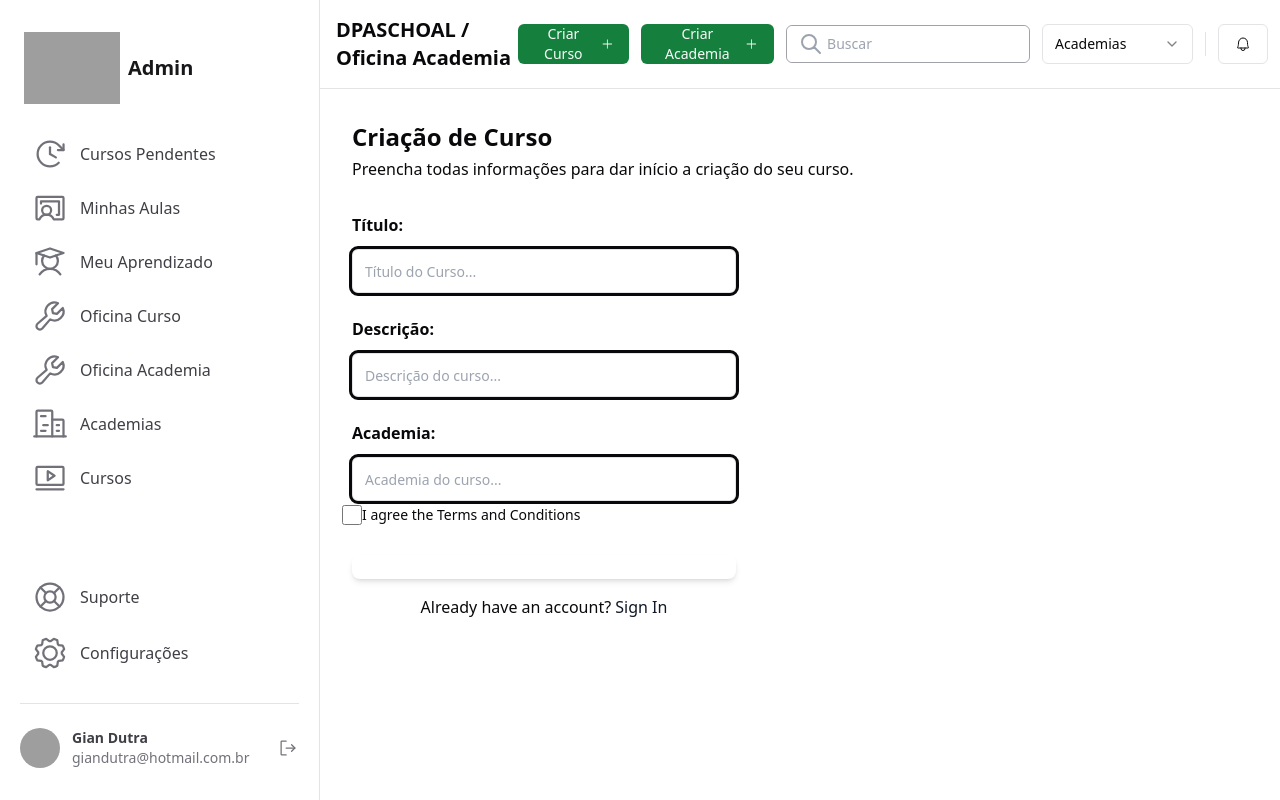
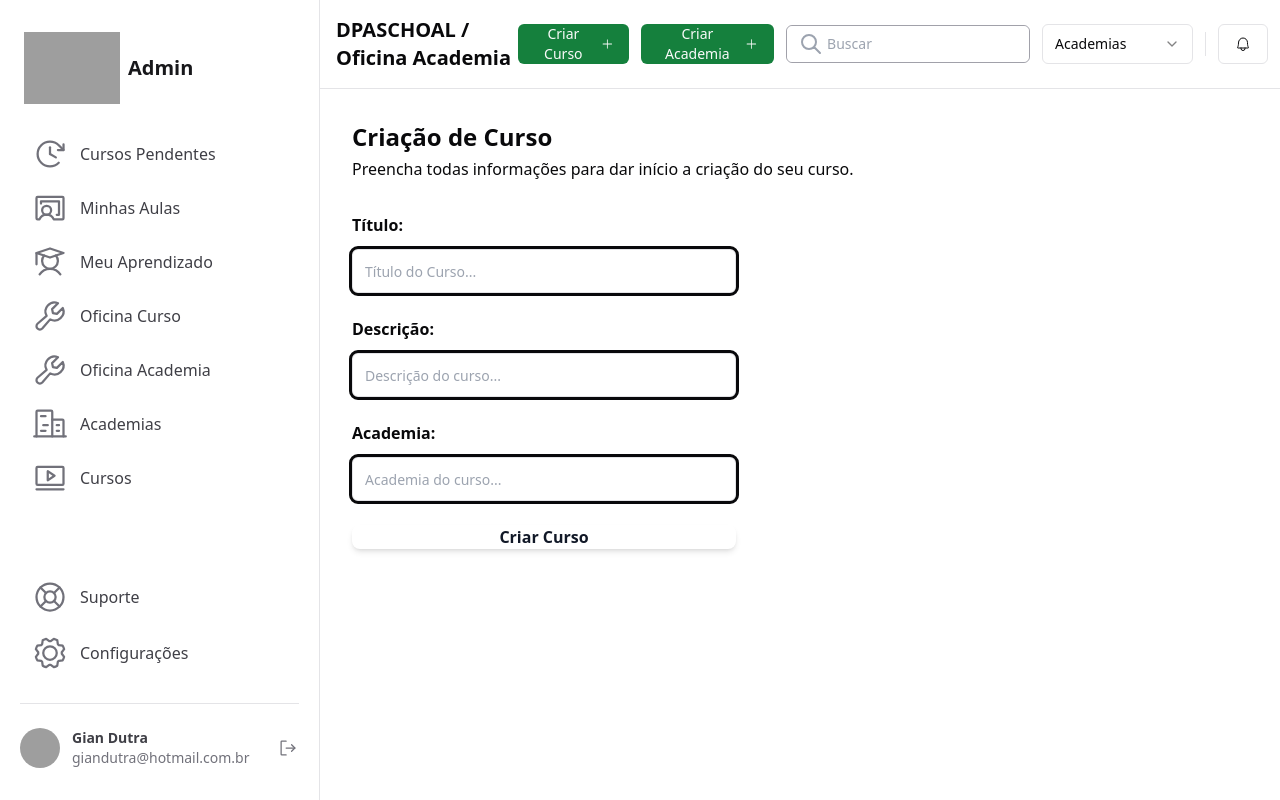
Before and after one commit to Elias-FS/projeto-integrador-v, a React (Vite) app: page /oficina-curso in a window 1280 px wide. Built offline with nearby package versions, Linux system fonts and the light colour scheme; grey boxes are pictures that could not be loaded.

Commit message:
adicionando FormsCriarCurso

```diff
--- a/src/components/ui/FormsCriaCurso/FormsCriaCurso.tsx
+++ b/src/components/oficinaComponents/FormsCriaCurso/FormsCriaCurso.tsx
@@ -48,36 +48,13 @@ export function FormsCriaCurso() {
             className=" !border-t-blue-gray-200 focus:!border-t-gray-900"
             labelProps={{
               className: "before:content-none after:content-none",
+
             }}
           />
         </div>
-        <Checkbox
-          label={
-            <Typography
-              variant="small"
-              color="gray"
-              className="flex items-center font-normal"
-            >
-              I agree the
-              <a
-                href="#"
-                className="font-medium transition-colors hover:text-gray-900"
-              >
-                &nbsp;Terms and Conditions
-              </a>
-            </Typography>
-          }
-          containerProps={{ className: "-ml-2.5" }}
-        />
-        <Button className="mt-6" fullWidth>
-          sign up
+        <Button className="mt-6 text-gray-900" fullWidth>
+          Criar Curso
         </Button>
-        <Typography color="gray" className="mt-4 text-center font-normal">
-          Already have an account?{" "}
-          <a href="#" className="font-medium text-gray-900">
-            Sign In
-          </a>
-        </Typography>
       </form>
     </Card>
   );
--- a/src/pages/OficinaCurso.tsx
+++ b/src/pages/OficinaCurso.tsx
@@ -1,7 +1,7 @@
 import React from "react";
 import { Sidebar } from "@/components/ui/Sidebar";
 import { Navbar } from "@/components/ui/Navbar";
-import { FormsCriaCurso } from "@/components/ui/FormsCriaCurso/FormsCriaCurso";
+import { FormsCriaCurso } from "@/components/oficinaComponents/FormsCriaCurso/FormsCriaCurso";
 
 const OficinaCurso: React.FC = () => {
   return (
```
Also changed, not shown: src/components/oficinaComponents/FormsCriaCurso/InputForms/index.tsx (added).
